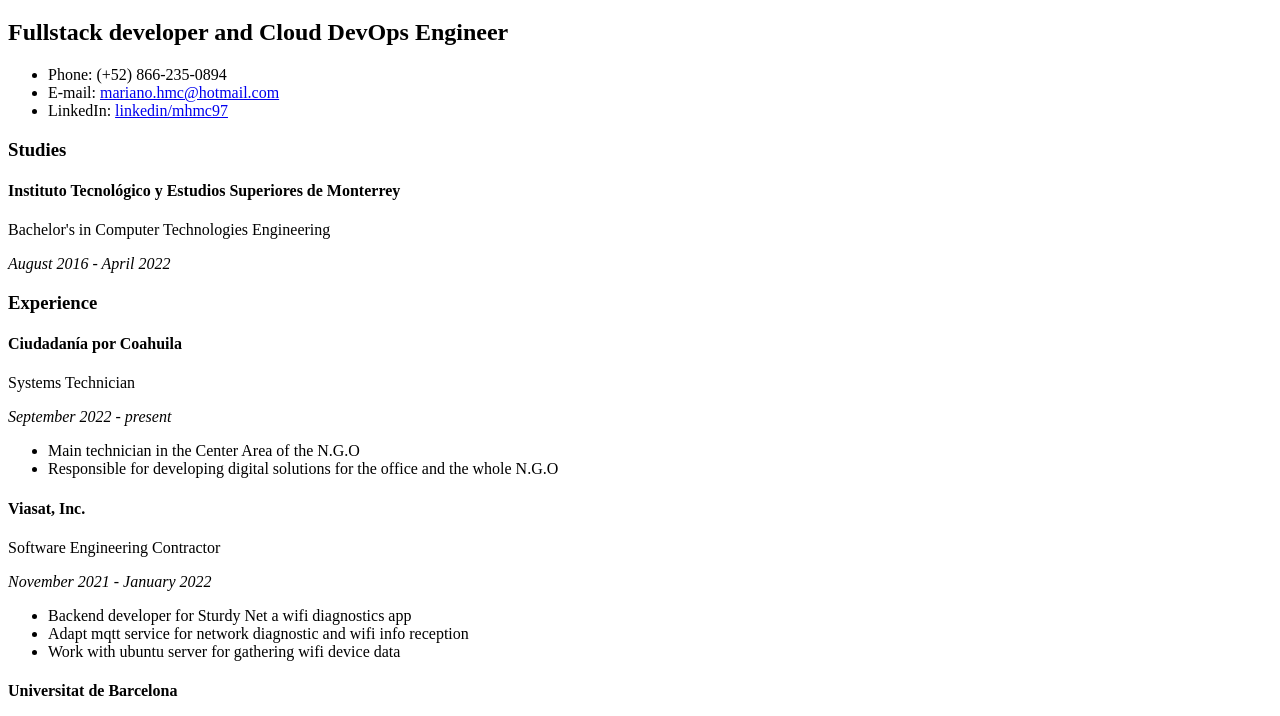
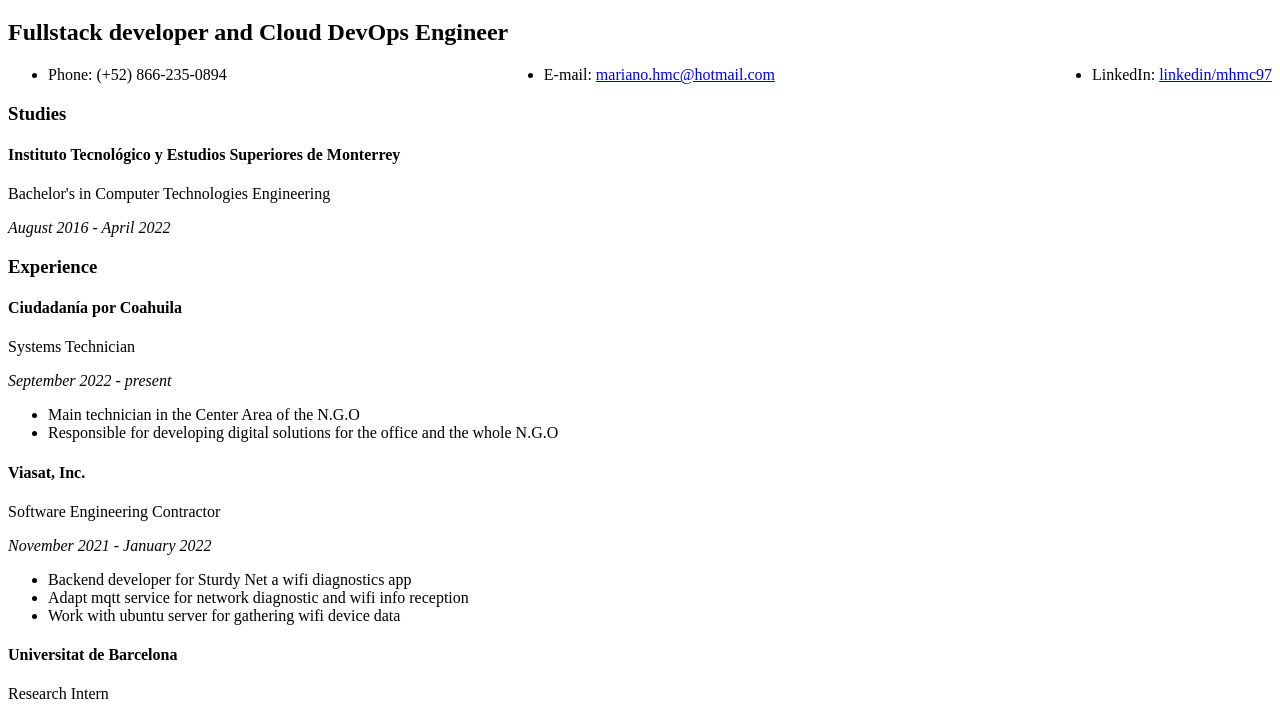
Before and after one commit to theunfactoringguru/theunfactoringguru.github.io, a plain HTML site: page index.html in a window 1280 px wide. Shown: the part 61-777 px from the top of the page. Drawn offline with Linux system fonts and the light colour scheme.

Commit message:
Added flexbox

```diff
--- /dev/null
+++ b/css/index.css
@@ -0,0 +1,4 @@
+#contact {
+  display: flex;
+  justify-content: space-between
+}
--- a/index.html
+++ b/index.html
@@ -4,14 +4,17 @@
   <meta charset="UTF-8">
   <meta http-equiv="X-UA-Compatible" content="IE=edge">
   <meta name="viewport" content="width=device-width, initial-scale=1.0">
-  <link rel="stylesheet" type="text/css" href="css/default.css">
+  <link rel="stylesheet" type="text/css" href="css/index.css">
   <title>Mariano Hurtado de Mendoza | The Unfactoring Guru</title>
 </head>
 <body>
   <div id="contact-info">
-    <h1>Mariano Hurtado de Mendoza Carranza</h1>
-    <h2>Fullstack developer and Cloud DevOps Engineer</h2>
-    <ul>
+    <div id="my-info">
+      <h1>Mariano Hurtado de Mendoza Carranza</h1>
+      <h2>Fullstack developer and Cloud DevOps Engineer</h2>
+    </div>
+
+    <ul id="contact">
       <li>Phone: (+52) 866-235-0894</li>
       <li>E-mail: <a href="mailto: mariano.hmc@hotmail.com">mariano.hmc@hotmail.com</a></li>
       <li>LinkedIn: <a href="https://www.linkedin.com/in/mhmc97">linkedin/mhmc97</a></li>
```
